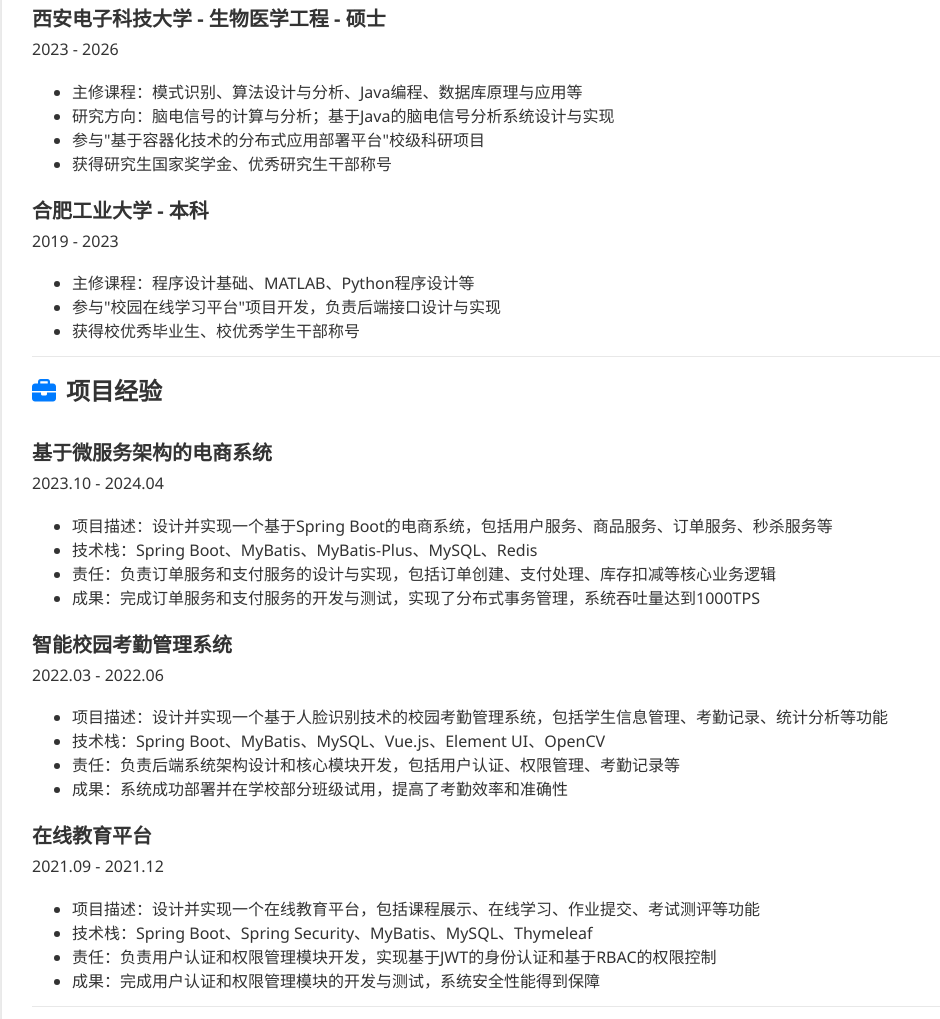
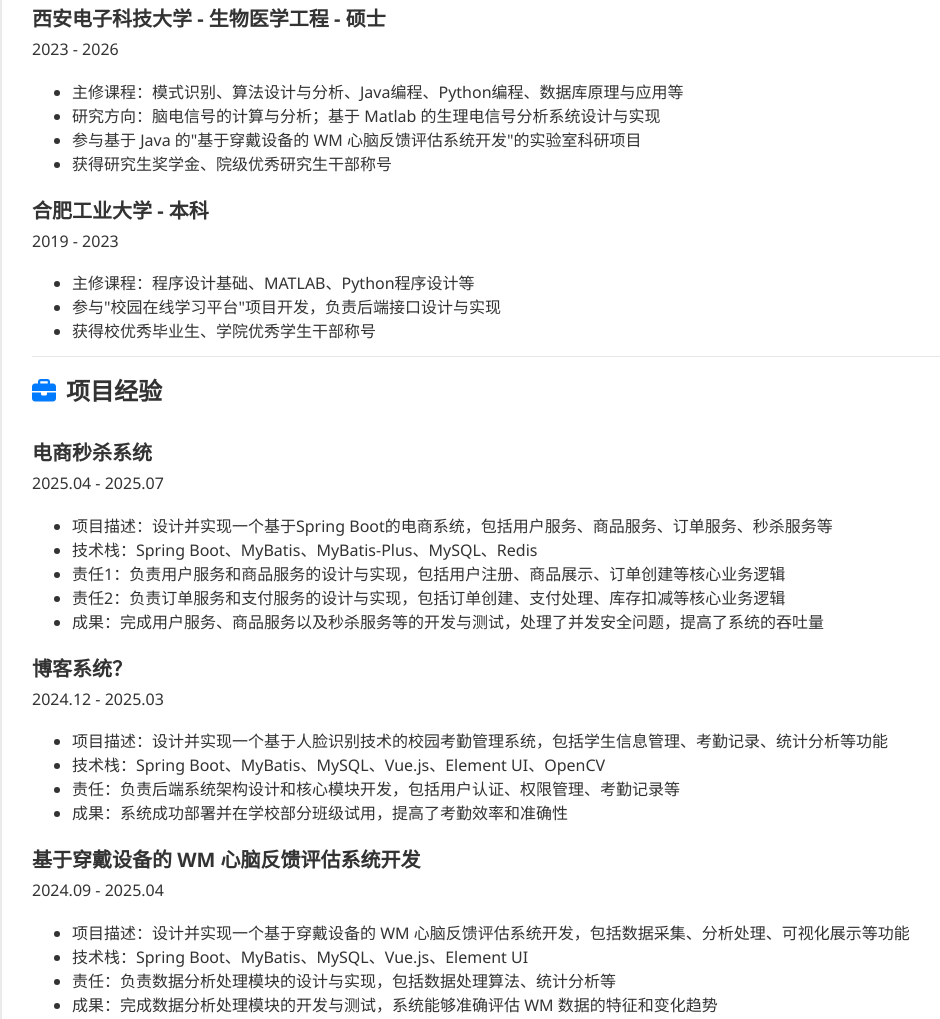
Before and after one commit to jinghao-666/jinghao-666.github.io, a plain HTML site: page index.html in a window 1280 px wide. Shown: the part 394-1413 px from the top of the page, without its empty margins (64-1004 px from the left). Drawn offline with nearby package versions, Linux system fonts and the light colour scheme.

Commit message:
修改简历内容

```diff
--- a/index.html
+++ b/index.html
@@ -32,16 +32,17 @@
             善于分析和解决问题，有较强的学习能力和团队协作精神，期待加入贵公司，为企业发展贡献力量。
             </p>
         </div>
+        <!-- 教育背景 -->
         <div class="section fade-in">
             <h2><i class="fa-solid fa-school" style="color: var(--link-color); margin-right: 10px;"></i>教育背景</h2>
             <div class="timeline-item">
                 <h3>西安电子科技大学 - 生物医学工程 - 硕士</h3>
                 <p>2023 - 2026</p>
                 <ul>
-                    <li>主修课程：模式识别、算法设计与分析、Java编程、数据库原理与应用等</li>
-                    <li>研究方向：脑电信号的计算与分析；基于Java的脑电信号分析系统设计与实现</li>
-                    <li>参与"基于容器化技术的分布式应用部署平台"校级科研项目</li>
-                    <li>获得研究生国家奖学金、优秀研究生干部称号</li>
+                    <li>主修课程：模式识别、算法设计与分析、Java编程、Python编程、数据库原理与应用等</li>
+                    <li>研究方向：脑电信号的计算与分析；基于 Matlab 的生理电信号分析系统设计与实现</li>
+                    <li>参与基于 Java 的"基于穿戴设备的 WM 心脑反馈评估系统开发"的实验室科研项目</li>
+                    <li>获得研究生奖学金、院级优秀研究生干部称号</li>
                 </ul>
             </div>
             <div class="timeline-item">
@@ -50,25 +51,27 @@
                 <ul>
                     <li>主修课程：程序设计基础、MATLAB、Python程序设计等</li>
                     <li>参与"校园在线学习平台"项目开发，负责后端接口设计与实现</li>
-                    <li>获得校优秀毕业生、校优秀学生干部称号</li>
+                    <li>获得校优秀毕业生、学院优秀学生干部称号</li>
                 </ul>
             </div>
         </div>
+        <!-- 项目经验 -->
         <div class="section fade-in">
             <h2><i class="fa-solid fa-briefcase" style="color: var(--link-color); margin-right: 10px;"></i>项目经验</h2>
             <div class="timeline-item">
-                <h3>基于微服务架构的电商系统</h3>
-                <p>2023.10 - 2024.04</p>
+                <h3>电商秒杀系统</h3>
+                <p>2025.04 - 2025.07</p>
                 <ul>
                     <li>项目描述：设计并实现一个基于Spring Boot的电商系统，包括用户服务、商品服务、订单服务、秒杀服务等</li>
                     <li>技术栈：Spring Boot、MyBatis、MyBatis-Plus、MySQL、Redis</li>
-                    <li>责任：负责订单服务和支付服务的设计与实现，包括订单创建、支付处理、库存扣减等核心业务逻辑</li>
-                    <li>成果：完成订单服务和支付服务的开发与测试，实现了分布式事务管理，系统吞吐量达到1000TPS</li>
+                    <li>责任1：负责用户服务和商品服务的设计与实现，包括用户注册、商品展示、订单创建等核心业务逻辑</li>
+                    <li>责任2：负责订单服务和支付服务的设计与实现，包括订单创建、支付处理、库存扣减等核心业务逻辑</li>
+                    <li>成果：完成用户服务、商品服务以及秒杀服务等的开发与测试，处理了并发安全问题，提高了系统的吞吐量</li>
                 </ul>
             </div>
             <div class="timeline-item">
-                <h3>智能校园考勤管理系统</h3>
-                <p>2022.03 - 2022.06</p>
+                <h3>博客系统？</h3>
+                <p>2024.12 - 2025.03</p>
                 <ul>
                     <li>项目描述：设计并实现一个基于人脸识别技术的校园考勤管理系统，包括学生信息管理、考勤记录、统计分析等功能</li>
                     <li>技术栈：Spring Boot、MyBatis、MySQL、Vue.js、Element UI、OpenCV</li>
@@ -77,16 +80,17 @@
                 </ul>
             </div>
             <div class="timeline-item">
-                <h3>在线教育平台</h3>
-                <p>2021.09 - 2021.12</p>
+                <h3>基于穿戴设备的 WM 心脑反馈评估系统开发</h3>
+                <p>2024.09 - 2025.04</p>
                 <ul>
-                    <li>项目描述：设计并实现一个在线教育平台，包括课程展示、在线学习、作业提交、考试测评等功能</li>
-                    <li>技术栈：Spring Boot、Spring Security、MyBatis、MySQL、Thymeleaf</li>
-                    <li>责任：负责用户认证和权限管理模块开发，实现基于JWT的身份认证和基于RBAC的权限控制</li>
-                    <li>成果：完成用户认证和权限管理模块的开发与测试，系统安全性能得到保障</li>
+                    <li>项目描述：设计并实现一个基于穿戴设备的 WM 心脑反馈评估系统开发，包括数据采集、分析处理、可视化展示等功能</li>
+                    <li>技术栈：Spring Boot、MyBatis、MySQL、Vue.js、Element UI</li>
+                    <li>责任：负责数据分析处理模块的设计与实现，包括数据处理算法、统计分析等</li>
+                    <li>成果：完成数据分析处理模块的开发与测试，系统能够准确评估 WM 数据的特征和变化趋势</li>
                 </ul>
             </div>
         </div>
+        <!-- 专业技能 -->
         <div class="section fade-in">
             <h2><i class="fa fa-cogs" style="color: var(--link-color); margin-right: 10px;"></i> 专业技能</h2>
             <div class="skills-container">
@@ -136,21 +140,23 @@
                 });
             </script>
         </div>
+        <!-- 获奖情况 -->
         <div class="section fade-in">
             <h2><i class="fa-solid fa-medal" style="color: var(--link-color); margin-right: 10px;"></i>获奖情况</h2>
             <div class="timeline-item">
-                <h3>2023年 研究生国家奖学金</h3>
+                <h3>2023-2026年 研究生奖学金</h3>
                 <p>西安电子科技大学</p>
             </div>
             <div class="timeline-item">
-                <h3>2022年 全国大学生软件设计大赛二等奖</h3>
+                <h3>2022年 全国大学生创新创业大赛省级二等奖</h3>
                 <p>教育部高等教育司</p>
             </div>
             <div class="timeline-item">
-                <h3>2021年 华为ICT大赛（中国区）三等奖</h3>
-                <p>华为技术有限公司</p>
+                <h3>2020年 NCRE 计算机等级考试：优秀</h3>
+                <p>教育部高等教育司</p>
             </div>
         </div>
+        <!-- 个人评价 -->
         <div class="section fade-in">
             <h2><i class="fa-solid fa-comment" style="color: var(--link-color); margin-right: 10px;"></i>个人评价</h2>
             <ul>
```
